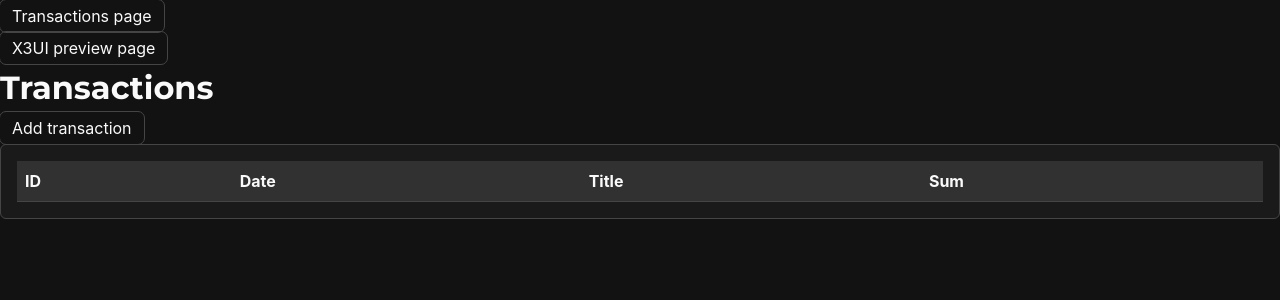
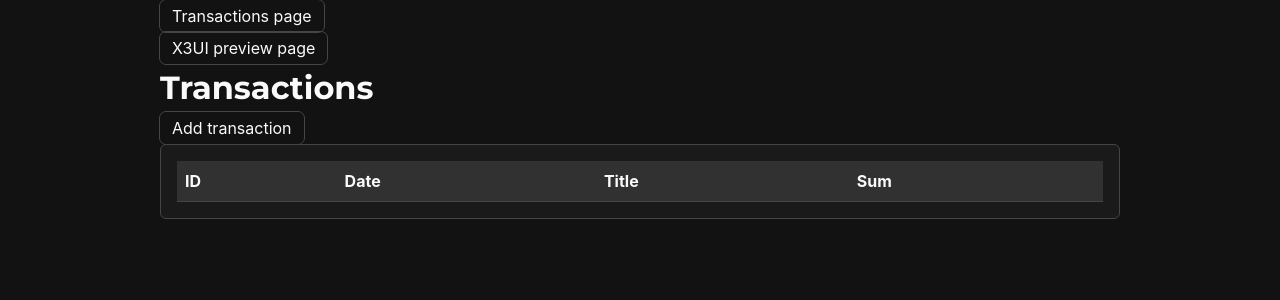
Before and after one commit to dazeGG/money-tracker, a Vue app: page /transactions in a window 1280 px wide. Shown: the top 300 px of the page. Built offline with nearby package versions, Linux system fonts and the light colour scheme.

Commit message:
refactor(base page max-width): 90rem -> 60rem

```diff
--- a/src/assets/style/style.scss
+++ b/src/assets/style/style.scss
@@ -20,6 +20,6 @@ body {
 }
 
 #app {
-  max-width: 90rem;
+  max-width: 60rem;
   margin: 0 auto;
 }
```
